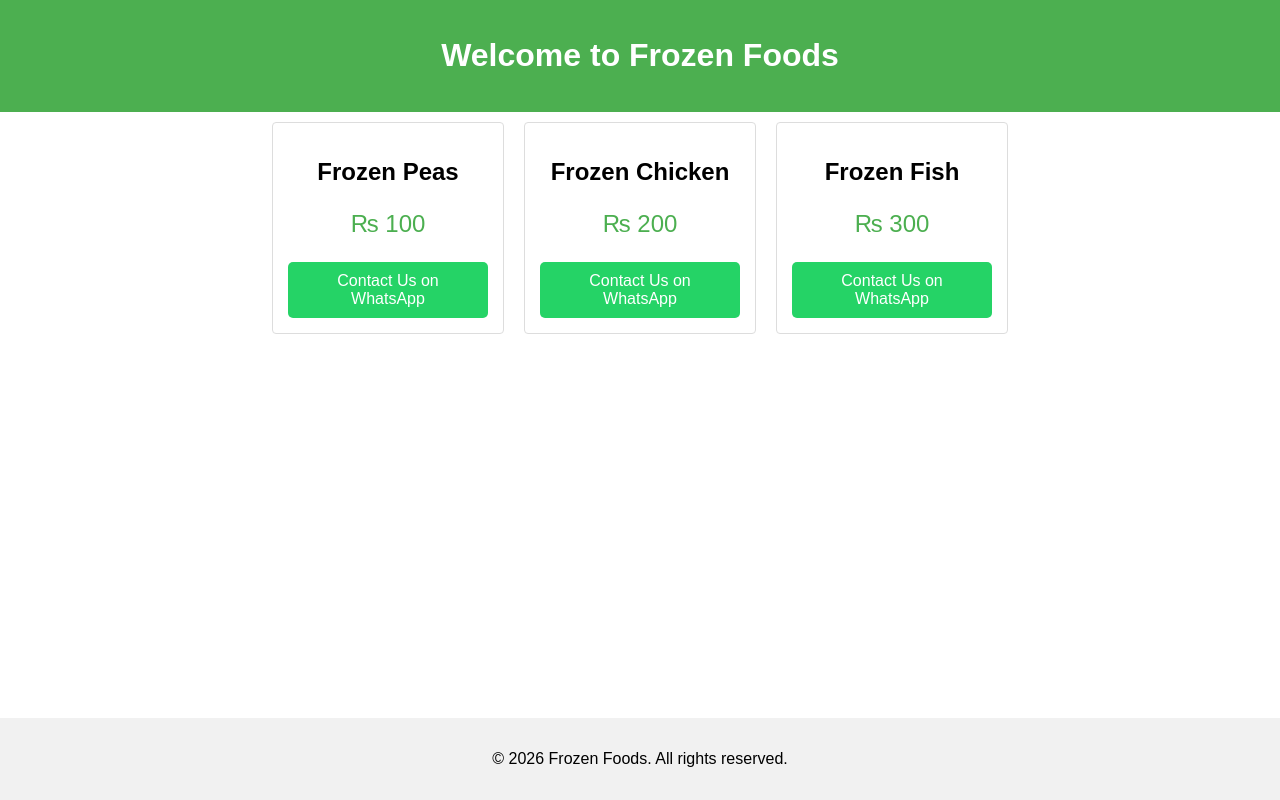
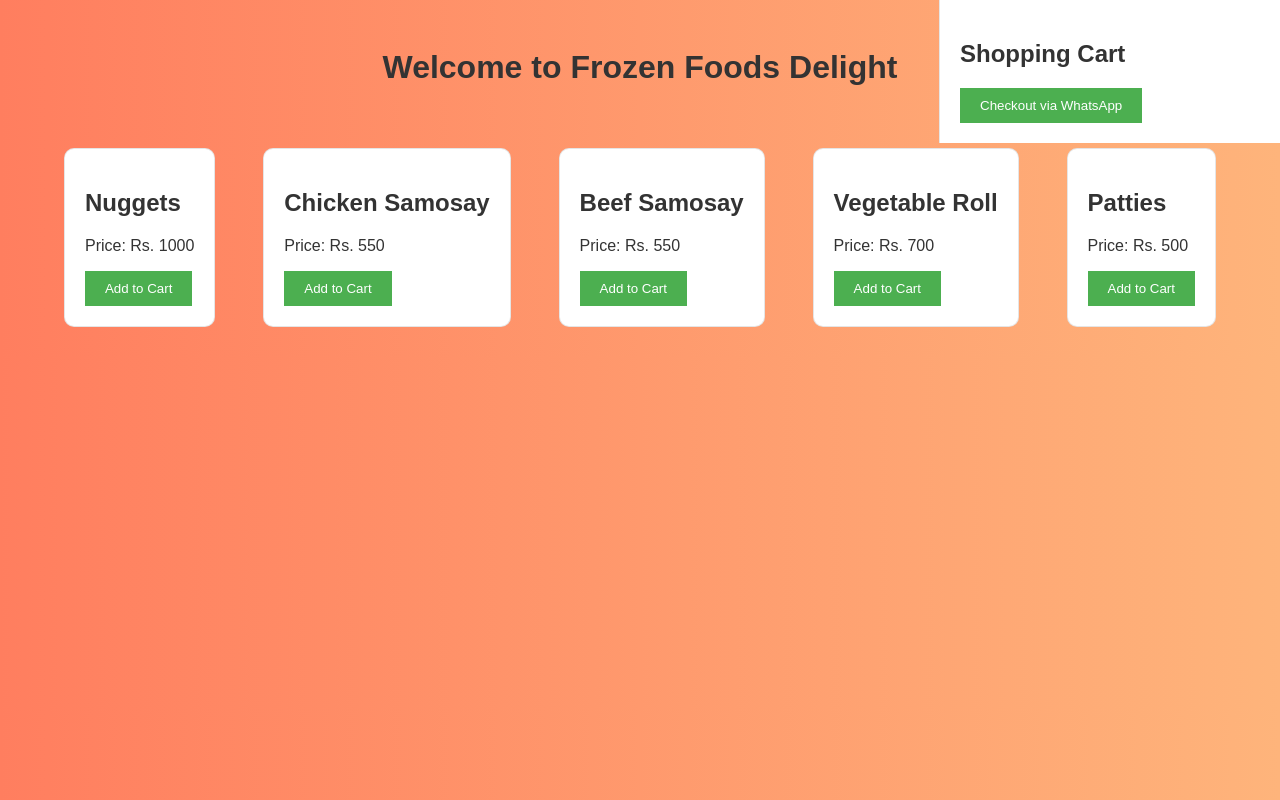
Before and after one commit to munahidmunahid254-ship-it/Munahid-, a plain HTML site: page index.html in a window 1280 px wide. Drawn offline with Linux system fonts and the light colour scheme.

Commit message:
Updated index.html for Frozen Foods Delight website with shopping cart and WhatsApp integration

```diff
--- a/index.html
+++ b/index.html
@@ -3,85 +3,76 @@
 <head>
     <meta charset="UTF-8">
     <meta name="viewport" content="width=device-width, initial-scale=1.0">
-    <title>Frozen Foods Website</title>
+    <title>Frozen Foods Delight</title>
     <style>
-        body {
-            font-family: Arial, sans-serif;
-            margin: 0;
-            padding: 0;
-        }
-        header {
-            background-color: #4CAF50;
-            color: white;
-            text-align: center;
-            padding: 1em 0;
-        }
-        .product {
-            display: flex;
-            flex-wrap: wrap;
-            justify-content: center;
-        }
-        .product-item {
-            border: 1px solid #ddd;
-            border-radius: 4px;
-            margin: 10px;
-            padding: 15px;
-            width: 200px;
-            text-align: center;
-            transition: transform 0.2s;
-        }
-        .product-item:hover {
-            transform: scale(1.05);
-        }
-        .price {
-            font-size: 1.5em;
-            color: #4CAF50;
-        }
-        .whatsapp-button {
-            display: inline-block;
-            padding: 10px 20px;
-            background-color: #25D366;
-            color: white;
-            text-decoration: none;
-            border-radius: 5px;
-            transition: background-color 0.3s;
-        }
-        .whatsapp-button:hover {
-            background-color: #128C7E;
-        }
-        footer {
-            text-align: center;
-            padding: 1em 0;
-            background-color: #f1f1f1;
-            position: fixed;
-            bottom: 0;
-            width: 100%;
-        }
+        body { font-family: Arial, sans-serif; background: linear-gradient(to right, #ff7e5f, #feb47b); color: #333; }
+        .container { max-width: 1200px; margin: auto; overflow: hidden; }
+        .header { text-align: center; padding: 20px; }
+        .products { display: flex; flex-wrap: wrap; justify-content: space-around; }
+        .product { margin: 20px; padding: 20px; border: 1px solid rgba(0, 0, 0, 0.1); border-radius: 10px; background: white; transition: transform 0.2s; }
+        .product:hover { transform: scale(1.05); }
+        button { background-color: #4CAF50; color: white; border: none; padding: 10px 20px; cursor: pointer; }
+        button:hover { background-color: #45a049; }
+        .cart { position: fixed; top: 0; right: 0; width: 300px; background: white; border-left: 1px solid rgba(0, 0, 0, 0.1); padding: 20px; z-index: 1000; }
+        /* Additional CSS animations */
     </style>
 </head>
 <body>
-    <header>
-        <h1>Welcome to Frozen Foods</h1>
-    </header>
-    <div class="product">
-        <div class="product-item">
-            <h2>Frozen Peas</h2>
-            <p class="price">₨ 100</p>
-            <a href="https://wa.me/1234567890" class="whatsapp-button">Contact Us on WhatsApp</a>
-        </div>
-        <div class="product-item">
-            <h2>Frozen Chicken</h2>
-            <p class="price">₨ 200</p>
-            <a href="https://wa.me/1234567890" class="whatsapp-button">Contact Us on WhatsApp</a>
-        </div>
-        <div class="product-item">
-            <h2>Frozen Fish</h2>
-            <p class="price">₨ 300</p>
-            <a href="https://wa.me/1234567890" class="whatsapp-button">Contact Us on WhatsApp</a>
+    <div class="header">
+        <h1>Welcome to Frozen Foods Delight</h1>
+    </div>
+    <div class="container">
+        <div class="products">
+            <div class="product">
+                <h2>Nuggets</h2>
+                <p>Price: Rs. 1000</p>
+                <button onclick="addToCart('Nuggets', 1000)">Add to Cart</button>
+            </div>
+            <div class="product">
+                <h2>Chicken Samosay</h2>
+                <p>Price: Rs. 550</p>
+                <button onclick="addToCart('Chicken Samosay', 550)">Add to Cart</button>
+            </div>
+            <div class="product">
+                <h2>Beef Samosay</h2>
+                <p>Price: Rs. 550</p>
+                <button onclick="addToCart('Beef Samosay', 550)">Add to Cart</button>
+            </div>
+            <div class="product">
+                <h2>Vegetable Roll</h2>
+                <p>Price: Rs. 700</p>
+                <button onclick="addToCart('Vegetable Roll', 700)">Add to Cart</button>
+            </div>
+            <div class="product">
+                <h2>Patties</h2>
+                <p>Price: Rs. 500</p>
+                <button onclick="addToCart('Patties', 500)">Add to Cart</button>
+            </div>
         </div>
     </div>
-    <footer>
-        <p>&copy; 2026 Frozen Foods. All rights reserved.</p>
-    </footer>
+    <div class="cart">
+        <h2>Shopping Cart</h2>
+        <div id="cart-items"></div>
+        <button id="checkout" onclick="checkout()">Checkout via WhatsApp</button>
+    </div>
+    <script>
+        let cart = [];
+        function addToCart(product, price) {
+            cart.push({ product, price });
+            renderCart();
+        }
+        function renderCart() {
+            const cartItems = document.getElementById('cart-items');
+            cartItems.innerHTML = '';
+            cart.forEach(item => {
+                cartItems.innerHTML += `<p>${item.product} - Rs. ${item.price}</p>`;
+            });
+        }
+        function checkout() {
+            const total = cart.reduce((sum, item) => sum + item.price, 0);
+            const message = `Checkout: Total Rs. ${total}. Contact us at +92 324 3384035`;
+            window.open(`https://wa.me/923243384035?text=${encodeURIComponent(message)}`);
+        }
+    </script>
 </body>
 </html>
```
